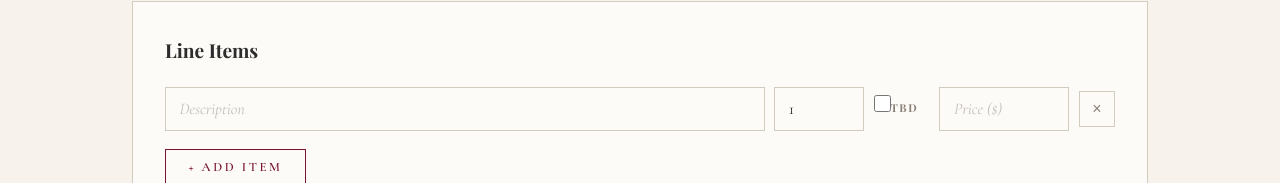
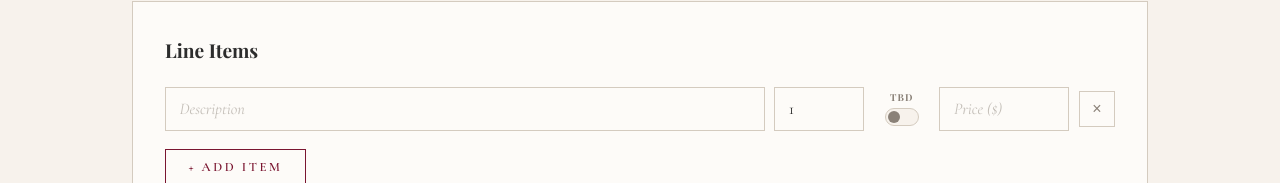
Before and after one commit to qTzzK/TailoredTable, a Next.js app: page /admin/invoices/new in a window 1280 px wide. Shown: the part 595-778 px from the top of the page. Built offline with nearby package versions, Linux system fonts and the light colour scheme; no server answers; a web font is replaced by a local one.

Commit message:
ui change

```diff
--- a/app/terms-invoice-extras.css
+++ b/app/terms-invoice-extras.css
@@ -231,17 +231,86 @@ input[type='radio'] {
   border: 1px solid var(--border-color);
 }
 
-.line-item-tbd {
+/* TBD switch. The real checkbox stays in the DOM — clipped, not display:none,
+   so it keeps focus and screen-reader semantics — and the track/knob are drawn
+   by the sibling span. column-reverse puts the caption above the track while
+   leaving the input first in source order, which is what lets `:checked ~`
+   reach the caption. */
+/* Must outrank `.admin-form label`, which forces display:block on every label
+   in the form — that override is what flattened the old checkbox row too. */
+.admin-form .line-item-tbd {
+  position: relative;
   display: flex;
+  flex-direction: column-reverse;
   align-items: center;
-  gap: 0.35rem;
+  justify-content: center;
+  gap: 0.32rem;
   font-family: 'Playfair Display', serif;
-  font-size: 0.68rem;
-  letter-spacing: 1px;
+  font-size: 0.6rem;
+  line-height: 1;
+  letter-spacing: 1.2px;
   text-transform: uppercase;
   color: var(--warm-gray);
   cursor: pointer;
   white-space: nowrap;
+  user-select: none;
+  margin-bottom: 0;
+}
+
+.line-item-tbd input[type='checkbox'] {
+  position: absolute;
+  width: 1px;
+  height: 1px;
+  opacity: 0;
+  margin: 0;
+  pointer-events: none;
+}
+
+.line-item-switch {
+  position: relative;
+  width: 34px;
+  height: 18px;
+  flex-shrink: 0;
+  border: 1px solid var(--border-color);
+  border-radius: 999px;
+  background: var(--cream);
+  transition: background 0.18s ease, border-color 0.18s ease;
+}
+
+.line-item-switch::after {
+  content: '';
+  position: absolute;
+  top: 2px;
+  left: 2px;
+  width: 12px;
+  height: 12px;
+  border-radius: 50%;
+  background: var(--warm-gray);
+  transition: transform 0.18s ease, background 0.18s ease;
+}
+
+.line-item-tbd:hover .line-item-switch { border-color: var(--warm-gray); }
+
+.line-item-tbd input:checked + .line-item-switch {
+  background: var(--burgundy);
+  border-color: var(--burgundy);
+}
+
+.line-item-tbd input:checked + .line-item-switch::after {
+  background: var(--off-white);
+  transform: translateX(16px);
+}
+
+.line-item-tbd input:checked ~ .line-item-tbd-text { color: var(--burgundy); }
+
+.line-item-tbd input:focus-visible + .line-item-switch {
+  outline: 2px solid var(--burgundy-mid);
+  outline-offset: 2px;
+}
+
+@media (prefers-reduced-motion: reduce) {
+  .line-item-switch,
+  .line-item-switch::after { transition: none; }
 }
 
 .price-item-control {
--- a/components/admin/InvoiceForm.tsx
+++ b/components/admin/InvoiceForm.tsx
@@ -185,7 +185,8 @@ export default function InvoiceForm() {
                 checked={item.tbd}
                 onChange={e => updateItem(i, { tbd: e.target.checked, price: '' })}
               />
-              TBD
+              <span className="line-item-switch" />
+              <span className="line-item-tbd-text">TBD</span>
             </label>
             {item.tbd ? (
               <input
```
